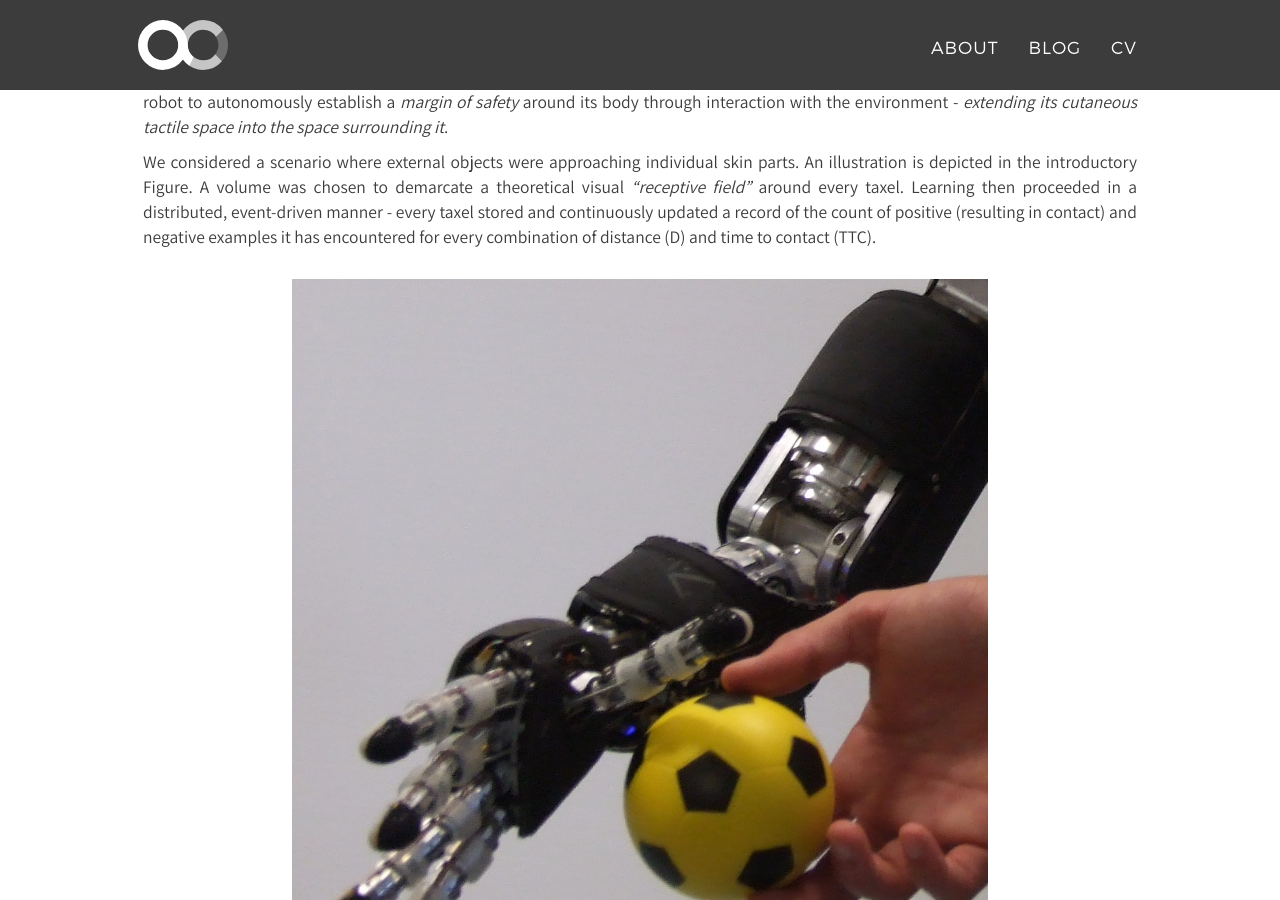
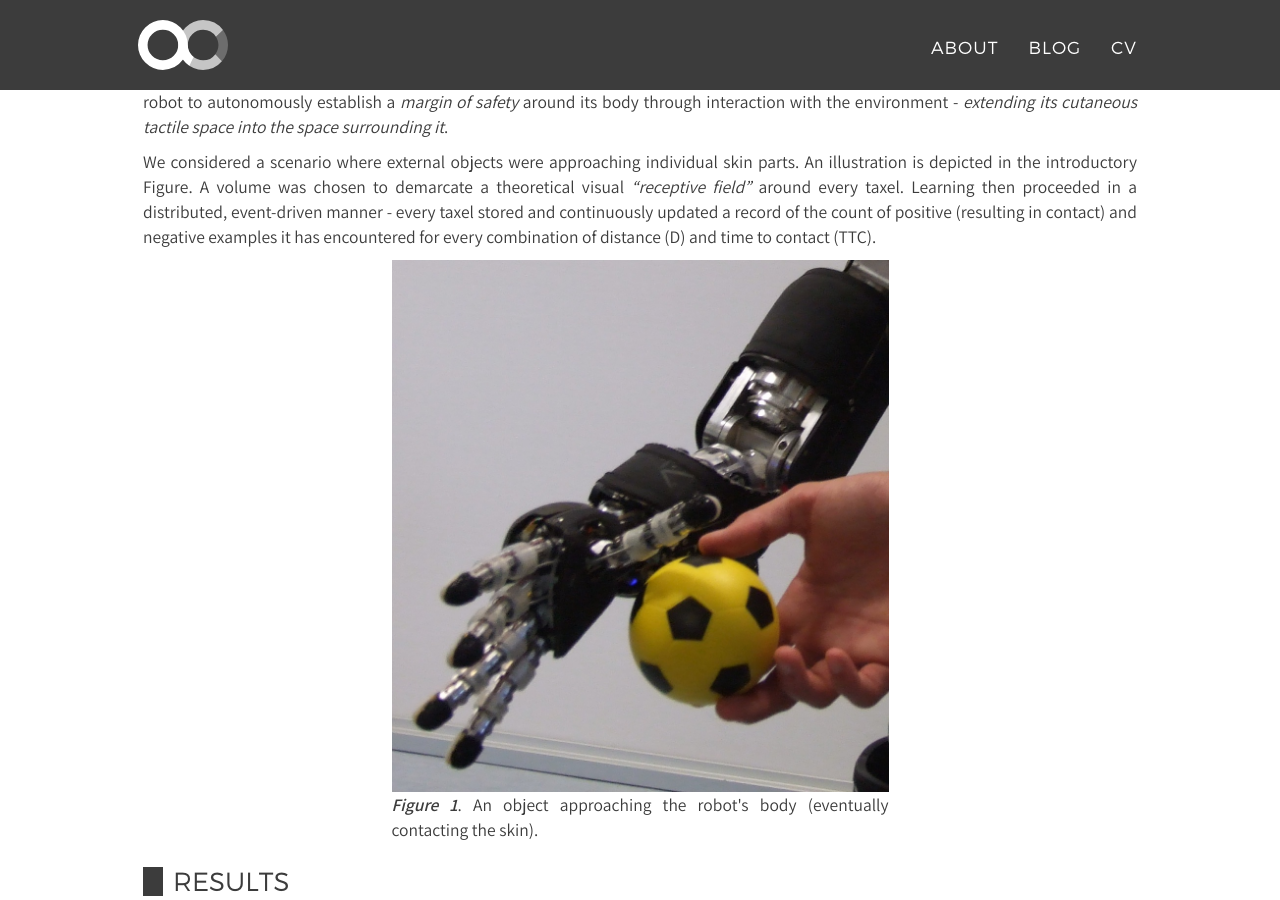
Before and after one commit to alecive/alecive.github.io, a Jekyll site: the page built from _posts/research/2015-05-07-periPersonalSpace.md, in a window 1280 px wide and 900 px high, scrolled down 1641 px. Built offline with Jekyll 4.4.1, drawn with Linux system fonts in a browser that asks for light colours; nearby versions of some CDN libraries; some web fonts are replaced.

Commit message:
Better styling of image, pdf and videos. Removed pdfs and videos from media print

```diff
--- a/_includes/image.html
+++ b/_includes/image.html
@@ -1,6 +1,4 @@
-<div id="article-img">
-
-  <div class="img-container" style="{% if include.description %}margin-bottom: 0px;{% else %}margin-bottom: 20px;{% endif %} {% if include.width%}{{include.width}}{% endif%}">
+<div id="article-img" class="img-container" style="{% if include.description %}margin-bottom: 0px;{% else %}margin-bottom: 20px;{% endif %} {% if include.max-width %} max-width: {{ include.max-width }}; {% endif %}">
   {% if include.exturl %}
     <img src="{{ include.exturl }}" class="img-responsive img-centered" alt="{{ include.url }}" />
   {% else %}
@@ -8,9 +6,8 @@
       <img src="/img/{{ include.url }}" class="img-responsive img-centered" alt="{{ include.url }}" />
     </a>
   {% endif %}
-  </div>
 
   {% if include.description %}
-  <pre style="margin-bottom: 20px;{% if include.width%}{{include.width}}{% endif%}"><code>{{ include.description }}</code></pre>
+  <p class="img-caption" style="margin-bottom: 20px;">{{ include.description }}</p>
   {% endif%}
 </div>
--- a/_includes/pdf.html
+++ b/_includes/pdf.html
@@ -1,8 +1,8 @@
-<div id="article-img">
+<div id="article-img" class="no-print">
   <div class="pdf-container" style="{% if include.description %}margin-bottom: 0px;{% else %}margin-bottom: 20px;{% endif %} {% if include.width%}{{include.width}}{% endif%}">
     <embed src="/img/{{ include.url }}" width="100%">
   </div>
   {% if include.description%}
-  <pre style="margin-bottom: 20px;{% if include.width%}{{include.width}}{% endif%}"><code>{{ include.description }} NOTE: Flash Player required - it most likely won't work on mobile devices)</code></pre>
+  <p class="img-caption" style="margin-bottom: 20px;">{{ include.description }} NOTE: Flash Player required - it most likely won't work on mobile devices)</p>
   {% endif %}
 </div>
--- a/_includes/video.html
+++ b/_includes/video.html
@@ -1,9 +1,8 @@
-<div id="article-img">
-
+<div id="article-img" class="no-print">
   <div class="video-container" style="{% if include.description %}margin-bottom: 0px;{% else %}margin-bottom: 20px;{% endif %} {% if include.width%}{{include.width}}{% endif%}">
     <iframe width="{{include.width}}" height="{{include.height}}" class="img img-centered" src="{{ include.url }}?showinfo=0&amp;rel=0&amp;vq=hd720" frameborder="0" allowfullscreen style="margin-bottom: 0px;"></iframe>
   </div>
-  {% if include.description%}
-  <pre style="margin-bottom: 20px;{% if include.width%}{{include.width}}{% endif%}"><code>{{ include.description }}</code></pre>
+  {% if include.description %}
+  <p class="img-caption" style="margin-bottom: 20px;">{{ include.description }}</p>
   {% endif %}
 </div>
```
Lines whose indentation alone changed are shown as unchanged.
